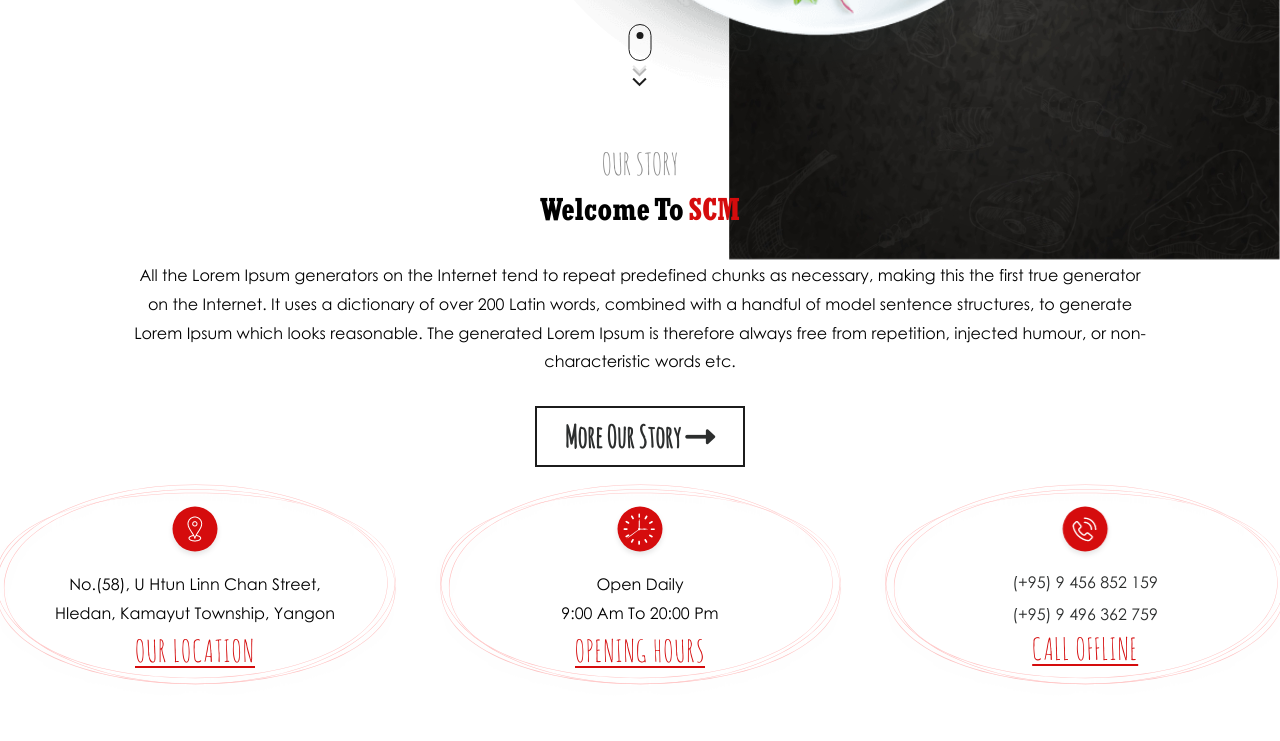
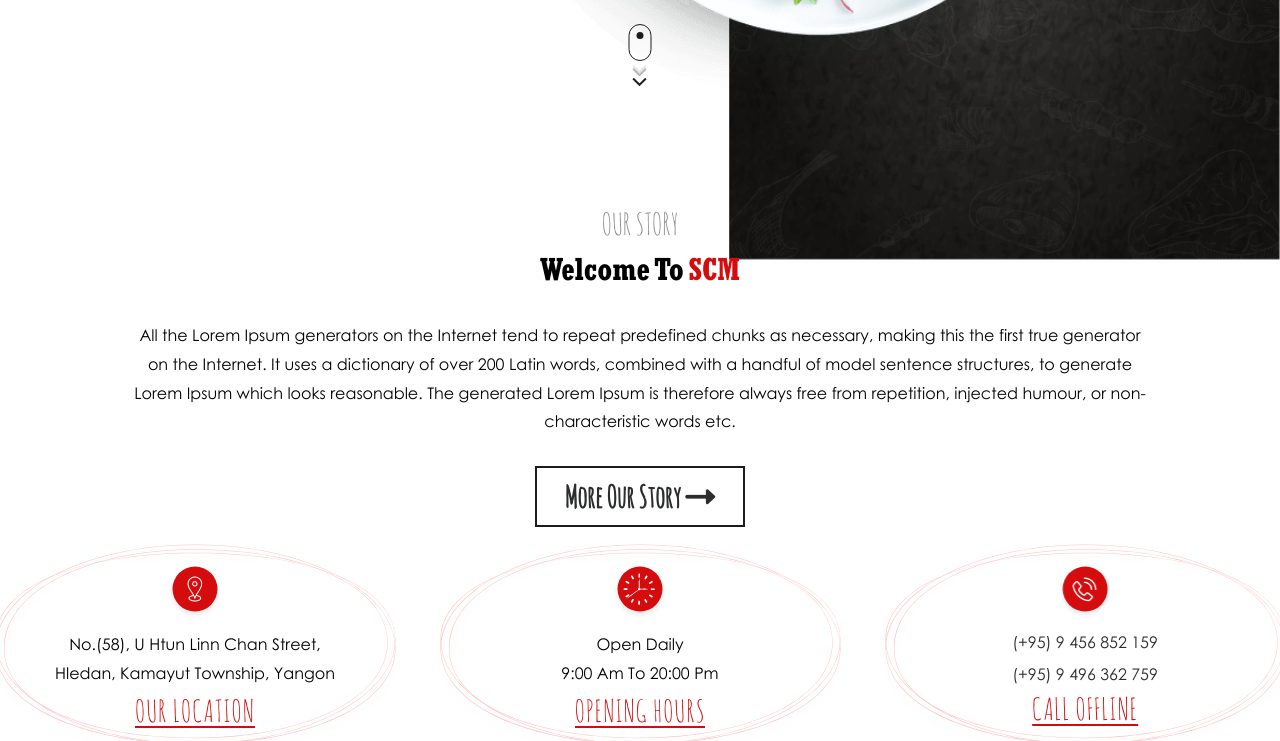
Before and after one commit to KhantNk/restaurant02, a plain HTML site: page index.html in a window 1280 px wide. Shown: the part 641-1382 px from the top of the page. Drawn offline with Linux system fonts and the light colour scheme.

Commit message:
initial commit

```diff
--- a/assets/css/home.css
+++ b/assets/css/home.css
@@ -242,6 +242,7 @@
 }
 
 .story-sec {
+  margin-top: 140px;
   text-align: center;
 }
 
@@ -623,7 +624,7 @@
   .bg-img img {
     width: 53%;
     float: right;
-    height: 950px;
+    height: 888px;
   }
 
   p.top-para.res {
@@ -886,7 +887,3 @@
       opacity: .7;
     }
 }
-
-@media screen and (max-width: 767.9px) {
-
-}
--- a/index.html
+++ b/index.html
@@ -168,7 +168,7 @@
         </div>
       </div>
     </section>
-    <section class="story-sec cmn-py">
+    <section class="story-sec">
       <div class="container">
         <h3>OUR STORY</h3>
         <h1>Welcome To <span class="red">SCM</span></h1>
```
